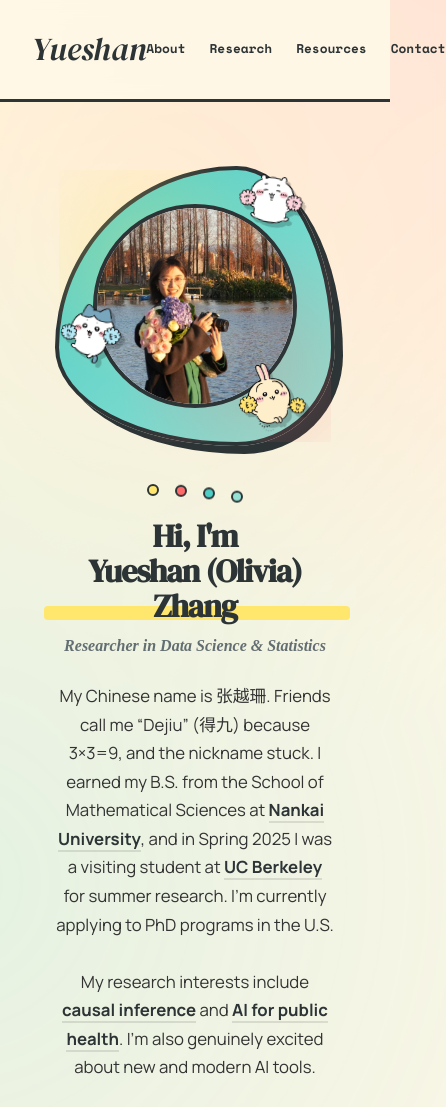
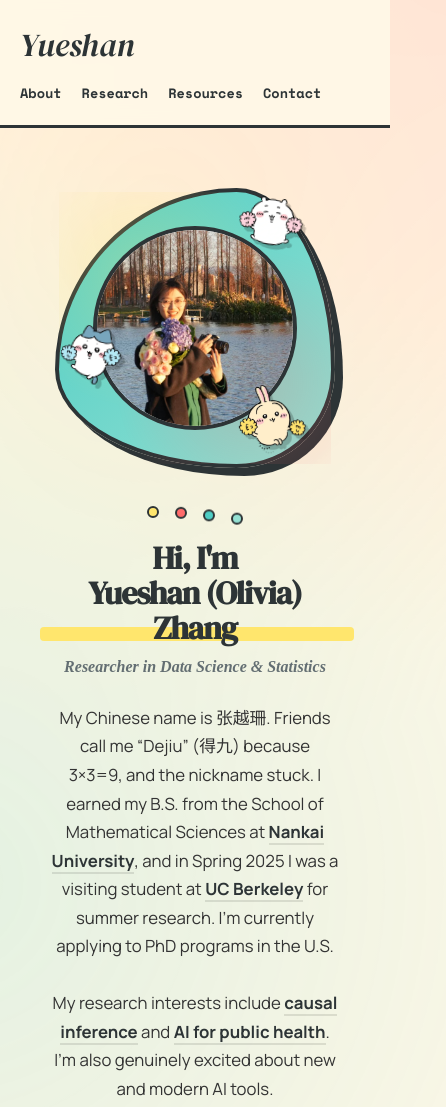
Before and after one commit to Dejiu-Zhang/Dejiu-Zhang.github.io, an Astro site: page / in a window 390 px wide. Shown: the top 1107 px of the page, 446 px wide, since content can reach past the window. Built offline with nearby package versions, Linux system fonts and the light colour scheme; Astro itself is replaced by a stand-in of ours.

Commit message:
Update Layout.astro

```diff
--- a/src/layouts/Layout.astro
+++ b/src/layouts/Layout.astro
@@ -1,23 +1,28 @@
 ---
 const { title = "Yueshan Zhang - Research" } = Astro.props;
-const name = "Yueshan Zhang";
 ---
 
 <!DOCTYPE html>
 <html lang="en">
 <head>
-    <meta charset="UTF-8">
-    <meta name="viewport" content="width=device-width, initial-scale=1.0">
+  <meta charset="UTF-8" />
+  <meta name="viewport" content="width=device-width, initial-scale=1.0" />
   <title>{title}</title>
-    <link rel="preconnect" href="https://fonts.googleapis.com">
-    <link rel="preconnect" href="https://fonts.gstatic.com" crossorigin>
-    <link href="https://fonts.googleapis.com/css2?family=DM+Serif+Display:ital@0;1&family=Space+Mono:wght@400;700&family=Manrope:wght@400;500;600;700&display=swap" rel="stylesheet">
+
+  <link rel="preconnect" href="https://fonts.googleapis.com" />
+  <link rel="preconnect" href="https://fonts.gstatic.com" crossorigin />
+  <link
+    href="https://fonts.googleapis.com/css2?family=DM+Serif+Display:ital@0;1&family=Space+Mono:wght@400;700&family=Manrope:wght@400;500;600;700&display=swap"
+    rel="stylesheet"
+  />
 </head>
+
 <body>
   <nav class="navbar">
     <div class="nav-container">
       <a href="/" class="logo">Yueshan</a>
-            <div class="nav-links">
+
+      <div class="nav-links" aria-label="Primary navigation">
         <a href="/">About</a>
         <a href="/research">Research</a>
         <a href="/resources">Resources</a>
@@ -29,10 +34,6 @@ const name = "Yueshan Zhang";
   <main>
     <slot />
   </main>
-
-    <footer>
-        <p>© 2026 {name} · Built with Astro</p>
-    </footer>
 </body>
 </html>
 
@@ -49,12 +50,14 @@ const name = "Yueshan Zhang";
     --gray: #636E72;
 
     /* Fonts */
-        --font-display: 'DM Serif Display', serif;
-        --font-mono: 'Space Mono', monospace;
-        --font-body: 'Manrope', sans-serif;
+    --font-display: "DM Serif Display", serif;
+    --font-mono: "Space Mono", monospace;
+    --font-body: "Manrope", sans-serif;
   }
 
   * { margin: 0; padding: 0; box-sizing: border-box; }
+
+  html { scroll-behavior: smooth; }
 
   body {
     font-family: var(--font-body);
@@ -64,9 +67,15 @@ const name = "Yueshan Zhang";
     overflow-x: hidden;
   }
 
+  img {
+    max-width: 100%;
+    height: auto;
+    display: block;
+  }
+
   /* Animated Background */
   body::before {
-        content: '';
+    content: "";
     position: fixed;
     top: -50%;
     right: -50%;
@@ -110,6 +119,7 @@ const name = "Yueshan Zhang";
     display: flex;
     justify-content: space-between;
     align-items: center;
+    gap: 1rem;
   }
 
   .logo {
@@ -120,10 +130,11 @@ const name = "Yueshan Zhang";
     text-decoration: none;
     position: relative;
     transition: transform 0.3s ease;
+    flex: 0 0 auto;
   }
 
   .logo::after {
-        content: '';
+    content: "";
     position: absolute;
     bottom: -5px;
     left: 0;
@@ -142,7 +153,12 @@ const name = "Yueshan Zhang";
 
   .logo:hover { transform: translateY(-2px); }
 
-    .nav-links { display: flex; gap: 2.5rem; }
+  .nav-links {
+    display: flex;
+    gap: 2.5rem;
+    align-items: center;
+    flex: 0 1 auto;
+  }
 
   .nav-links a {
     font-family: var(--font-mono);
@@ -152,10 +168,11 @@ const name = "Yueshan Zhang";
     position: relative;
     font-weight: 700;
     transition: color 0.3s ease;
+    white-space: nowrap;
   }
 
   .nav-links a::before {
-        content: '';
+    content: "";
     position: absolute;
     bottom: -5px;
     left: 0;
@@ -174,17 +191,7 @@ const name = "Yueshan Zhang";
     max-width: 1200px;
     margin: 0 auto;
     padding: 2.5rem 2rem;
-        min-height: calc(100vh - 200px);
-    }
-
-    /* Footer */
-    footer {
-        background: var(--dark);
-        color: var(--cream);
-        text-align: center;
-        padding: 2rem;
-        font-family: var(--font-mono);
-        font-size: 0.9rem;
+    min-height: calc(100vh - 120px);
   }
 
   /* Typography */
@@ -243,8 +250,29 @@ const name = "Yueshan Zhang";
 
   /* Responsive */
   @media (max-width: 768px) {
-        .nav-links { gap: 1.5rem; }
-        .nav-links a { font-size: 0.8rem; }
-        main { padding: 2rem 1.5rem; }
+    .nav-container {
+      flex-direction: column;
+      align-items: flex-start;
+      padding: 1.25rem 1.25rem;
+      gap: 0.75rem;
+    }
+
+    .nav-links {
+      width: 100%;
+      flex-wrap: wrap;
+      gap: 1rem 1.25rem;
+    }
+
+    .nav-links a {
+      font-size: 0.85rem;
+    }
+
+    main {
+      padding: 1.75rem 1.25rem;
+    }
+
+    p {
+      font-size: 1rem;
+    }
   }
 </style>
```
Lines whose indentation alone changed are shown as unchanged.
